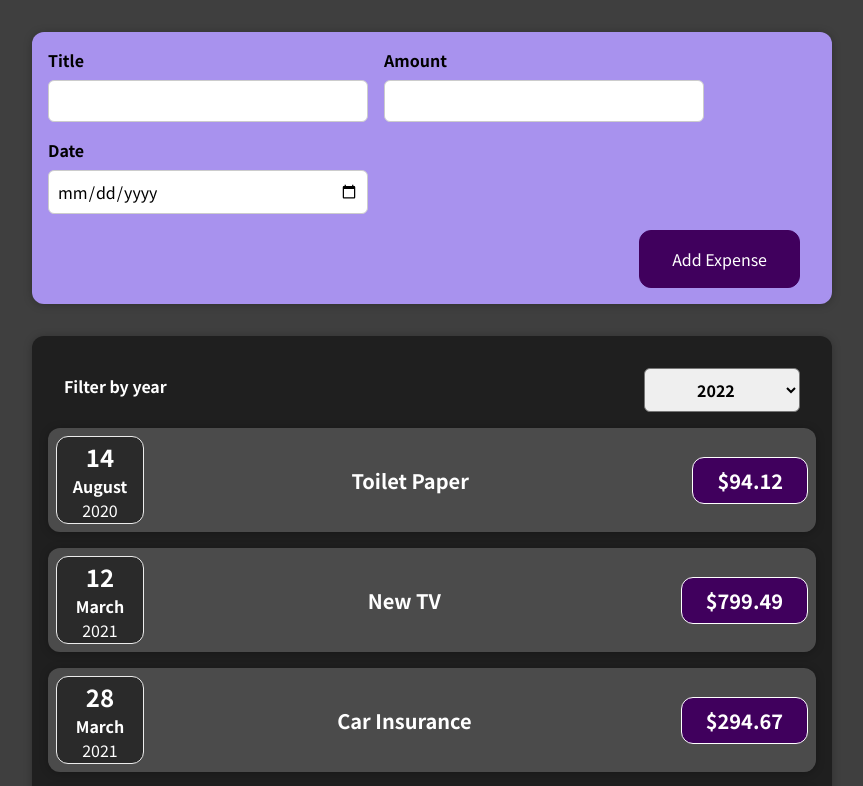
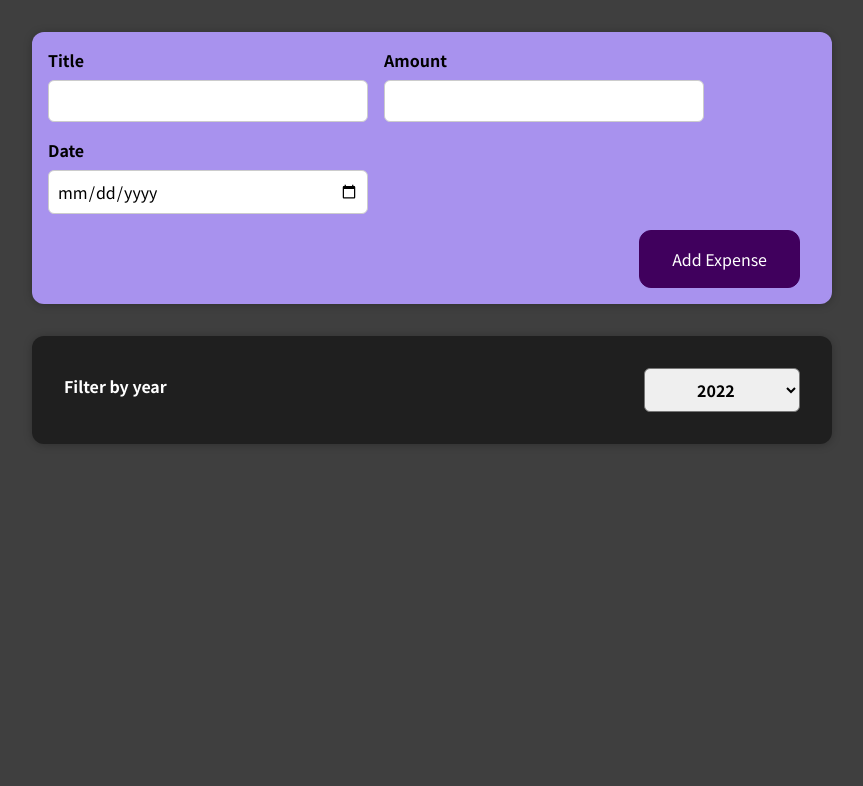
Before and after one commit to abhinavoo7/ExpenseTracker, a React (Create React App) app: page / in a window 1280 px wide. Shown: the top 786 px of the page, without its empty margins (208-1071 px from the left). Built offline with nearby package versions, Linux system fonts and the light colour scheme.

Commit message:
filtered lists

```diff
--- a/src/App.tsx
+++ b/src/App.tsx
@@ -53,7 +53,7 @@ function App() {
 export default App
 
 interface ExpenseData {
-  id: string
+  id?: string
   title: string
   amount: number
   date: Date
--- a/src/components/Expenses/ExpenseFilter.tsx
+++ b/src/components/Expenses/ExpenseFilter.tsx
@@ -15,7 +15,7 @@ const ExpenseFilter = (props: Props) => {
           <option value="2023">2023</option>
           <option value="2022">2022</option>
           <option value="2021">2021</option>
-          <option value="2010">2010</option>
+          <option value="2020">2020</option>
         </select>
       </div>
     </div>
--- a/src/components/Expenses/Expenses.tsx
+++ b/src/components/Expenses/Expenses.tsx
@@ -5,7 +5,7 @@ import ExpenseFilter from './ExpenseFilter'
 import { JSXElementConstructor, ReactElement, useState } from 'react'
 
 interface Items {
-  id: string
+  id?: string
   title: string
   amount: number
   date: Date
@@ -35,10 +35,14 @@ function Expenses(props: Props) {
           onChangeFilter={filterChangeHandler}
         />
         <div>
-          {props.items.map((expense: Items, index) => {
+          {props.items
+            .filter(
+              (x: Items) => x.date.getFullYear().toString() === filteredYear,
+            )
+            .map((expense: Items) => {
               return (
                 <ExpenseItem
-                key={index}
+                  key={expense.id}
                   title={expense.title}
                   amount={expense.amount}
                   date={expense.date!}
--- a/src/components/NewExpense/ExpenseForm.tsx
+++ b/src/components/NewExpense/ExpenseForm.tsx
@@ -45,7 +45,6 @@ const ExpenseForm = (props: Props) => {
     event.preventDefault()
 
     const expenseData = {
-      id: Math.random().toString(),
       title: enteredTitle,
       date: new Date(enteredDate),
       amount: Number(enteredAmount),
@@ -74,7 +73,7 @@ const ExpenseForm = (props: Props) => {
           <input
             type="number"
             min="1"
-            step="0.1"
+            step="0.10"
             value={enteredAmount}
             onChange={amountInputHandler}
           />
@@ -104,7 +103,7 @@ interface Props {
 }
 
 interface ExpenseData {
-  id: string
+  id?: string
   title: string
   amount: number
   date: Date
--- a/src/components/NewExpense/NewExpense.tsx
+++ b/src/components/NewExpense/NewExpense.tsx
@@ -21,7 +21,7 @@ const NewExpense = (props: Props) => {
 export default NewExpense
 
 interface ExpenseData {
-  id: string
+  id?: string
   title: string
   amount: number
   date: Date
```
Lines whose indentation alone changed are shown as unchanged.
